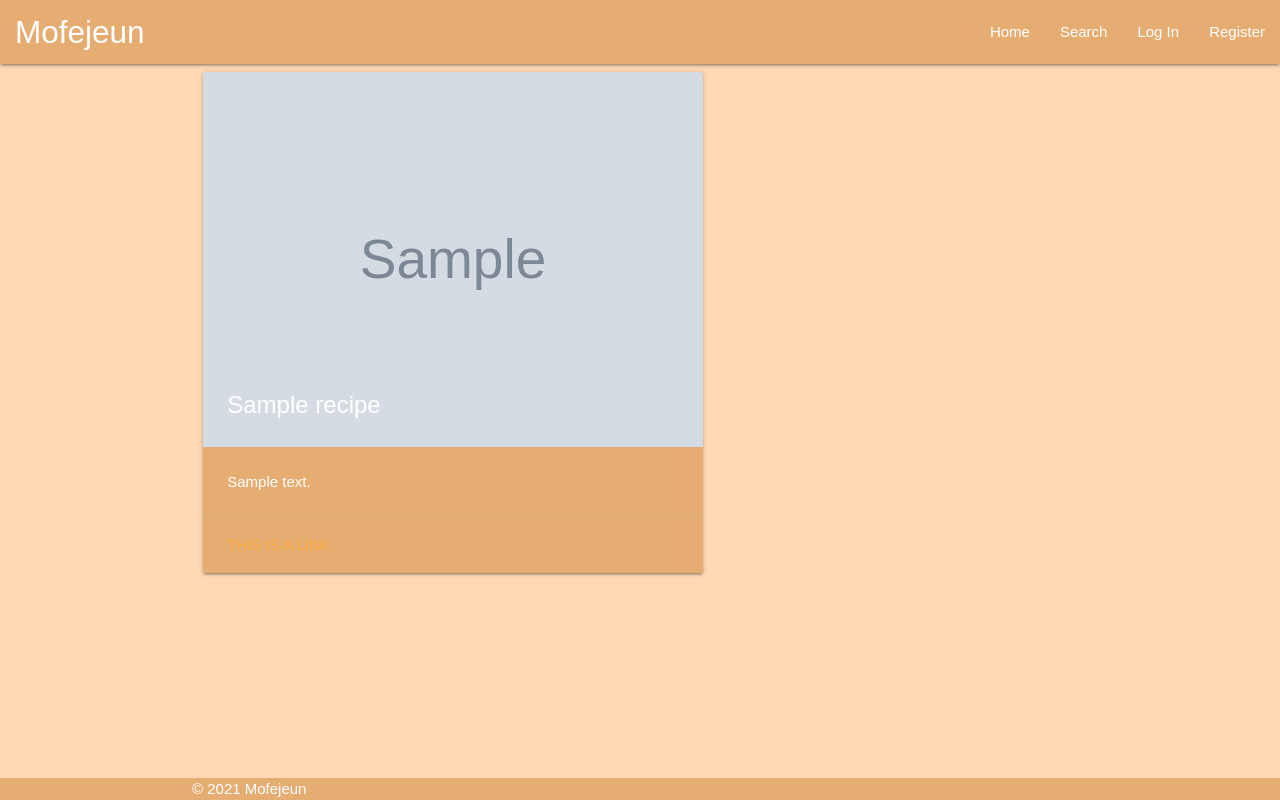
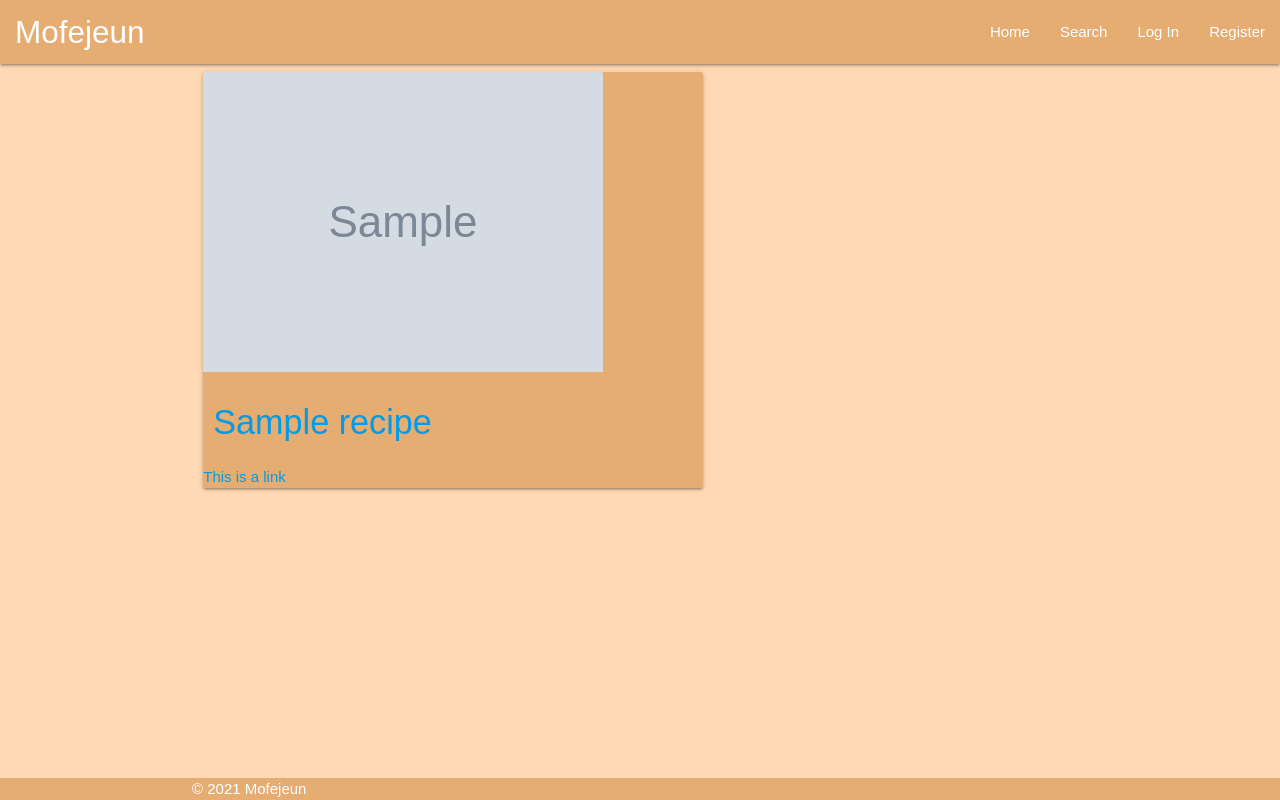
Before and after one commit to Code-Institute-Submissions/oludare89-Mofejeun_MS3_Project_JulyResub, a Flask app: page / in a window 1280 px wide. Run offline with Flask 2, Linux system fonts and the light colour scheme; grey boxes marked "Sample" are stand-in pictures; a database or web service that is not in the repository returns one stand-in record (values such as "Sample title"); some libraries are stand-ins or nearby versions; some web fonts are replaced.

Commit message:
Added link tags to recipe card images and recipe titles

```diff
--- a/static/css/style.css
+++ b/static/css/style.css
@@ -11,6 +11,9 @@ body {
     font-family: 'Judson', sans-serif;
     background-color: #ffd9b3;
     color: #fff;
+    display: flex;
+    flex-direction: column;
+    min-height: 100vh;
 }
 
 /* Navigation bar */
@@ -25,8 +28,20 @@ body {
 
 /* Home Page */
 
+.card .card-content {
+  padding: 10px;
+}
+
 .card {
     background-color: #e6ad73;
+    display: flex;
+    flex-direction: column;
+    justify-content: center;
+}
+
+.card-image {
+    width: 80%;
+    height: 80%;
 }
 
 /* Flash messages */
--- a/templates/recipes.html
+++ b/templates/recipes.html
@@ -7,13 +7,16 @@
             <div class="col s12 m7">
                 <div class="card">
                     <div class="card-image">
-                        <img src="{{ recipe.recipe_image }}" alt="{{ recipe.recipe_name }} header image">
-                        <span class="card-title">{{ recipe.recipe_name }}</span>
+                        <a href="#">
+                            <img src="{{ recipe.recipe_image }}" alt="{{ recipe.recipe_name }} header image">
+                        </a>
                     </div>
                     <div class="card-content">
-                        <p>{{ recipe.recipe_description }}</p>
+                        <a href="#">
+                            <h4>{{ recipe.recipe_name }}</h4>
+                        </a>
                     </div>
-                        <div class="card-action">
+                        <div class="card-rating">
                         <a href="#">This is a link</a>
                     </div>
                 </div>
```
